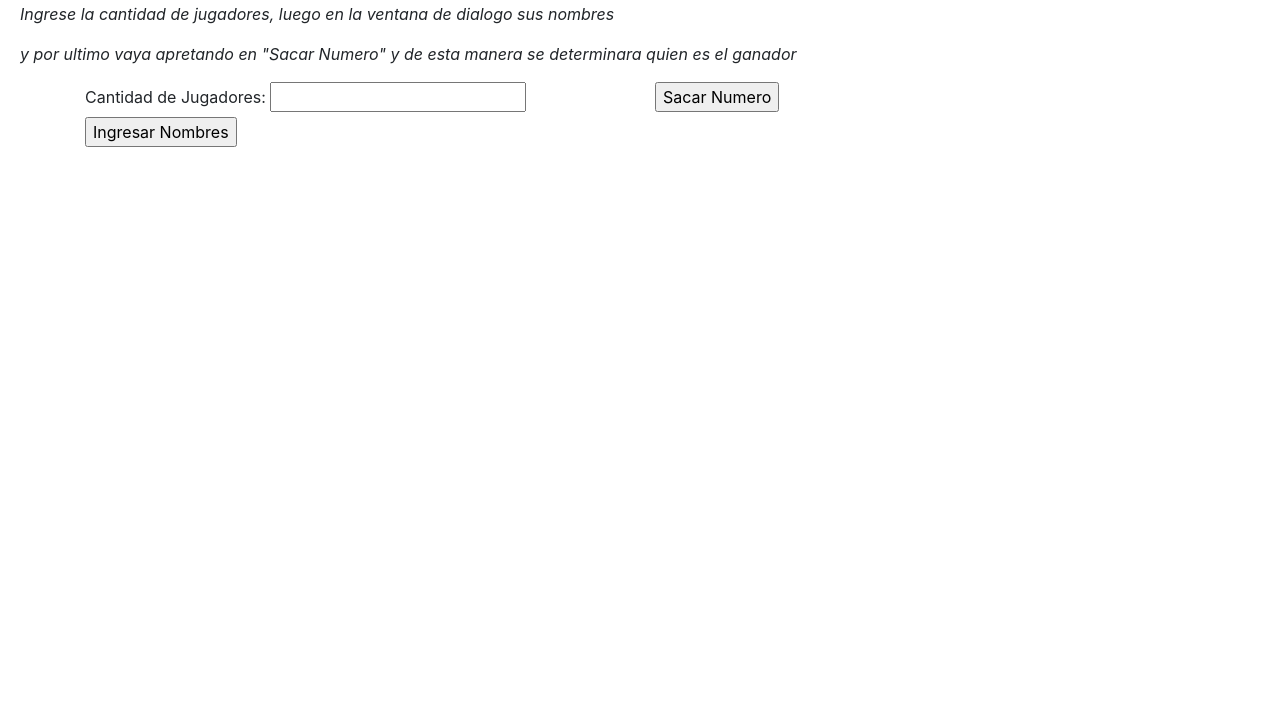
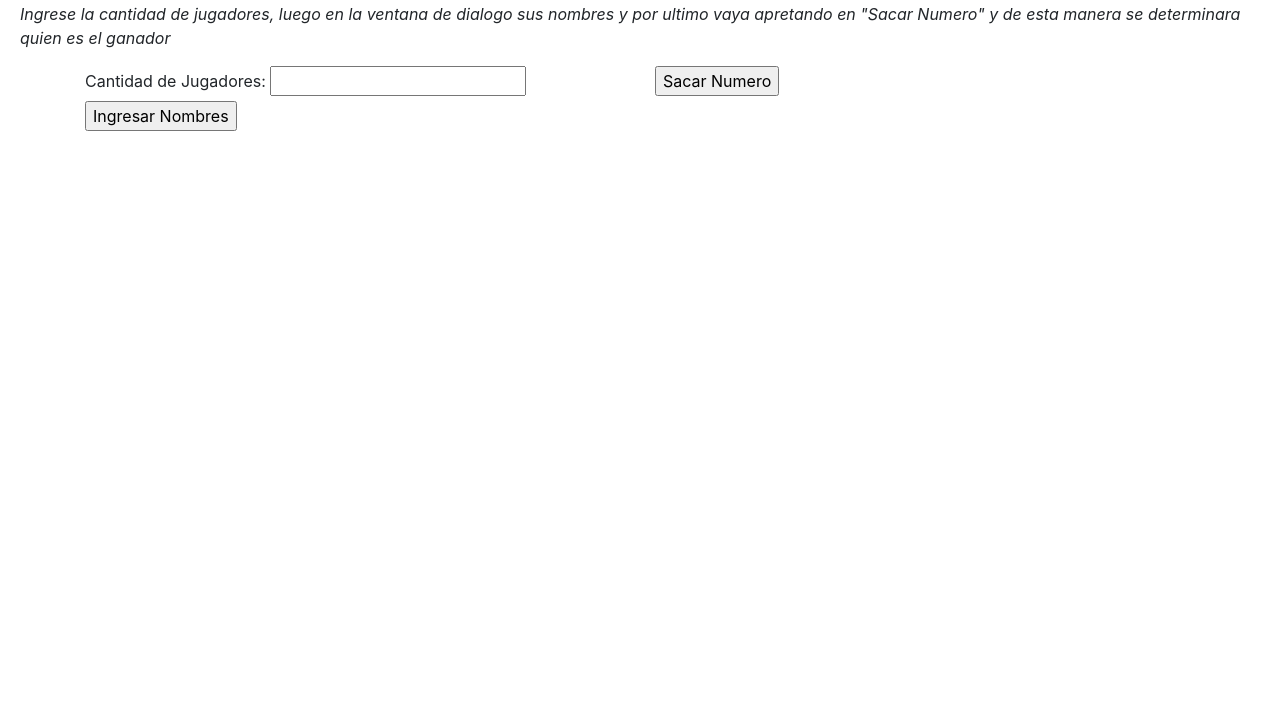
Before and after one commit to silver0devs/silver0devs, a plain HTML site: page index.html in a window 1280 px wide. Shown: the part 84-800 px from the top of the page. Drawn offline with nearby package versions, Linux system fonts and the light colour scheme.

Commit message:
Update index.html

```diff
--- a/index.html
+++ b/index.html
@@ -15,8 +15,8 @@
         <h1 class="text-center">Bingo</h1>
     <div id="divprin">
 
-        <p class="font-italic">Ingrese la cantidad de jugadores, luego en la ventana de dialogo sus nombres</p>
-        <p class="font-italic">y por ultimo vaya apretando en "Sacar Numero" y de esta manera se determinara quien es el ganador</p>
+        <p class="font-italic">Ingrese la cantidad de jugadores, luego en la ventana de dialogo sus nombres
+                               y por ultimo vaya apretando en "Sacar Numero" y de esta manera se determinara quien es el ganador</p>
 
         <div class="container">
             <div class="row">
```
